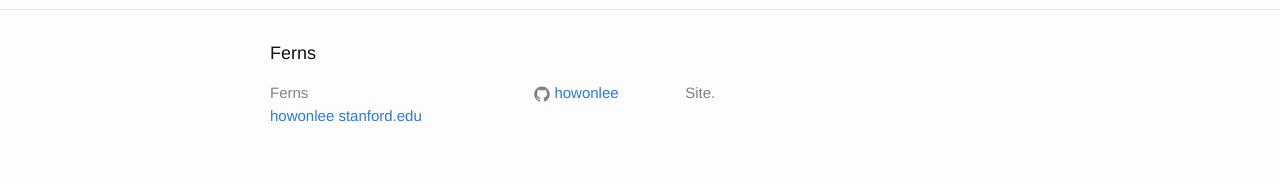
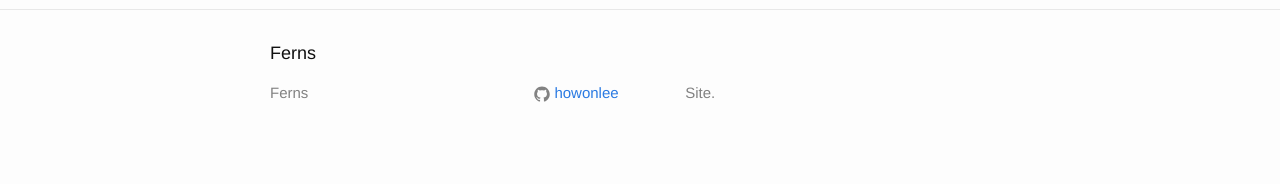
Before and after one commit to howonlee/howonlee.github.io, a Jekyll site: the page built from resume.md, in a window 1280 px wide. Shown: the part 1514-1698 px from the top of the page. Built offline with Jekyll 4.4.1, drawn with Linux system fonts in a browser that asks for light colours.

Commit message:
can you figure this out...

```diff
--- a/_config.yml
+++ b/_config.yml
@@ -1,6 +1,5 @@
 # Site settings
 title: Ferns
-email: howonlee <at> stanford.edu
 description: > # this means to ignore newlines until "baseurl:"
   Site.
 baseurl: "" # the subpath of your site, e.g. /blog/
```
